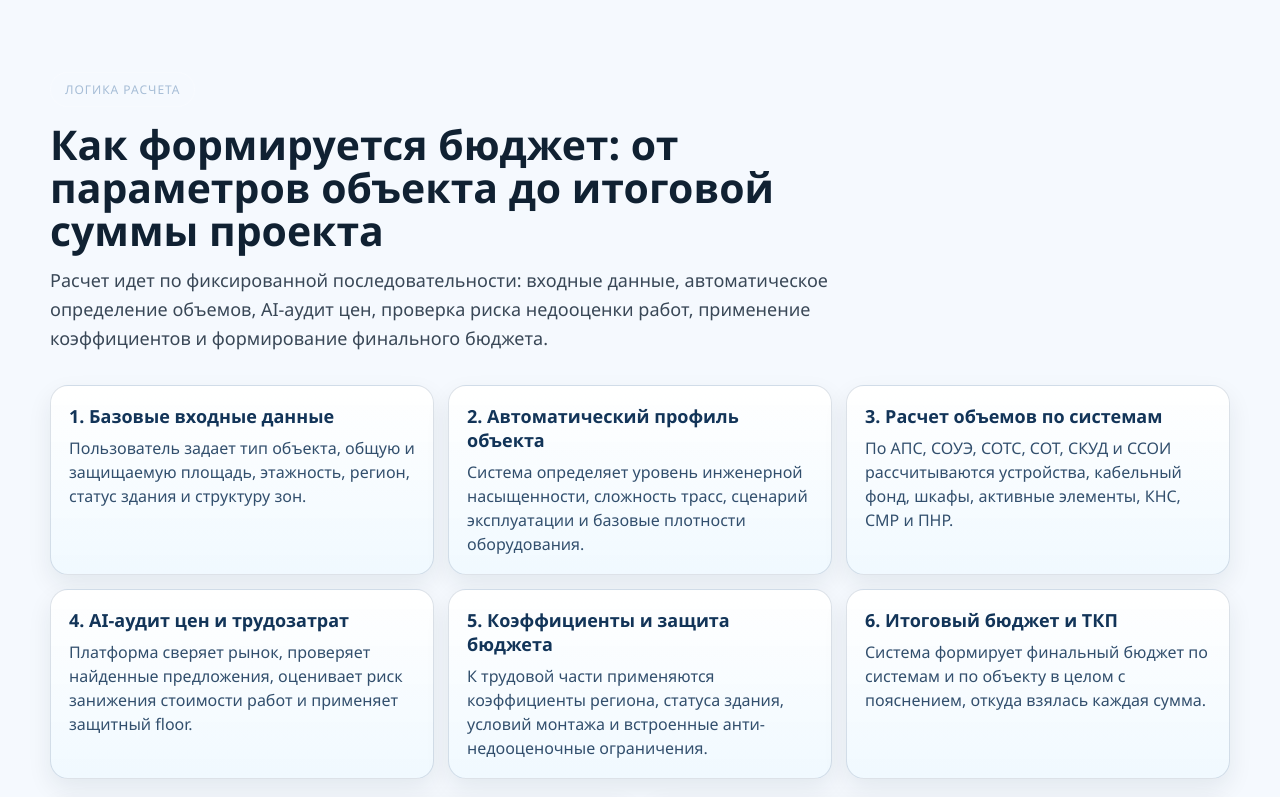
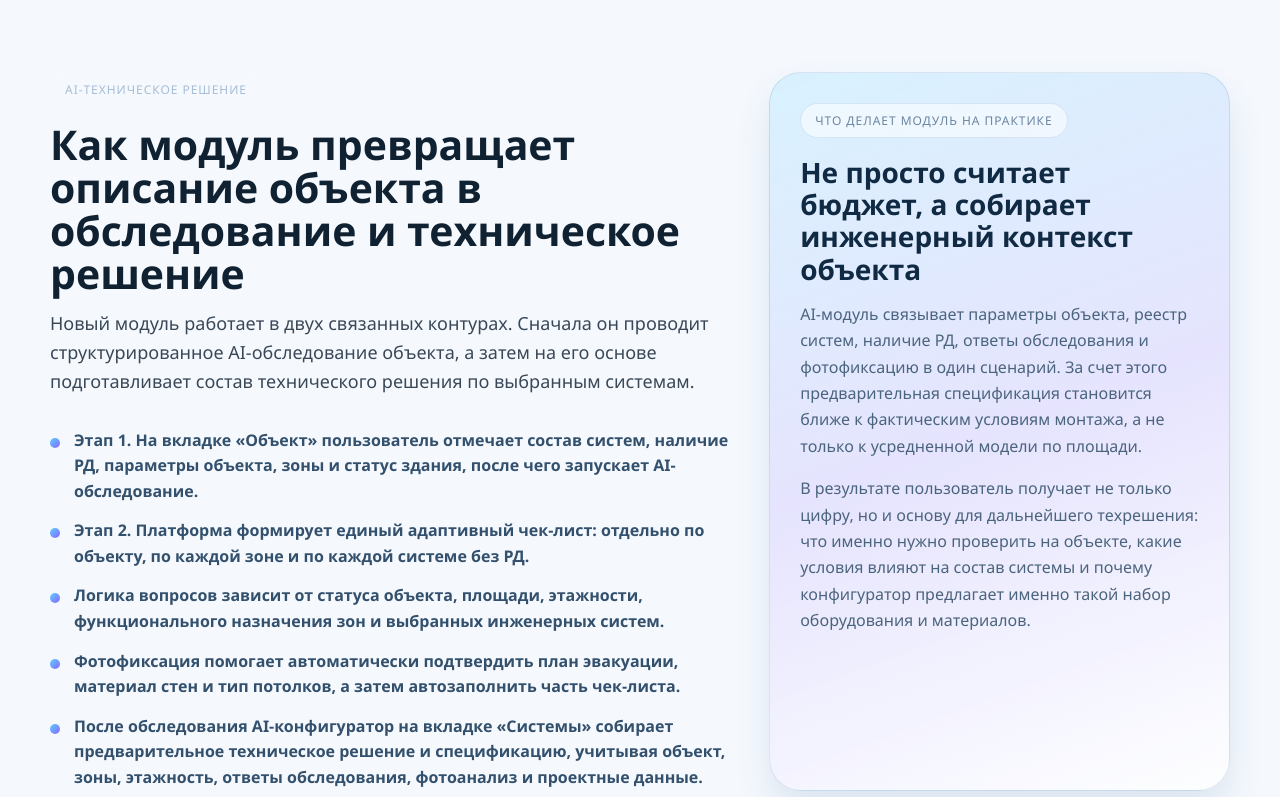
Before and after one commit to AlexSpider0686/Spider0, a React app in the folder src/: page / in a window 1280 px wide. Shown: the part 4560-5357 px from the top of the page. Built offline with nearby package versions, Linux system fonts and the light colour scheme; the HTML template or start-up script is replaced by a standard one.

Commit message:
Describe AI technical solution module

```diff
--- a/src/components/CalculationLogicStep.jsx
+++ b/src/components/CalculationLogicStep.jsx
@@ -86,7 +86,19 @@ export default function CalculationLogicStep({ objectData, systems, systemResult
         </article>
 
         <article className="logic-card">
-          <h3>3. Откуда берутся цены оборудования</h3>
+          <h3>3. AI-Техническое решение</h3>
+          <p>
+            После заполнения объекта система может запустить AI-обследование. Сначала пользователь фиксирует состав систем и наличие РД, затем платформа строит
+            адаптивный чек-лист по объекту, зонам и системам без рабочей документации.
+          </p>
+          <p>
+            Вопросы чек-листа зависят от статуса объекта, площади, этажности и типа зон. Фотофиксация помогает автоматически подтвердить часть инженерных условий
+            и передать их в AI-конфигуратор. На выходе модуль уточняет состав оборудования и материалов до формирования итоговой спецификации.
+          </p>
+        </article>
+
+        <article className="logic-card">
+          <h3>4. Откуда берутся цены оборудования</h3>
           <p>
             Базовые ориентиры берутся из внутренних справочников, после чего запускается AI-аудит цен: система ищет
             сопоставимые предложения у поставщиков и на сайте производителя выбранного вендора.
@@ -98,7 +110,7 @@ export default function CalculationLogicStep({ objectData, systems, systemResult
         </article>
 
         <article className="logic-card">
-          <h3>4. Как считается стоимость работ</h3>
+          <h3>5. Как считается стоимость работ</h3>
           <p>
             СМР+ПНР считаются по составу работ, а не по рублям за квадратный метр. База складывается из монтажа основных
             элементов, ПНР, контроллеров, кабельных работ, КНС и точек интеграции.
@@ -114,7 +126,7 @@ export default function CalculationLogicStep({ objectData, systems, systemResult
         </article>
 
         <article className="logic-card">
-          <h3>5. AI-проверка недооценки</h3>
+          <h3>6. AI-проверка недооценки</h3>
           <p>
             В расчете есть отдельный AI-контур, который оценивает риск недооценки СМР+ПНР. Он анализирует PDF-override,
             кабельную насыщенность, КНС, плотность узлов, набор оборудования, регион и условия работ.
@@ -128,7 +140,7 @@ export default function CalculationLogicStep({ objectData, systems, systemResult
         </article>
 
         <article className="logic-card">
-          <h3>6. Коэффициенты и начисления</h3>
+          <h3>7. Коэффициенты и начисления</h3>
           <p>
             После расчета базы работ система применяет коэффициенты условий выполнения, коэффициент действующего здания и
             региональный коэффициент. Региональная часть ограничена floor-логикой и не может искусственно удешевить труд ниже базы.
@@ -140,7 +152,7 @@ export default function CalculationLogicStep({ objectData, systems, systemResult
         </article>
 
         <article className="logic-card">
-          <h3>7. Проектирование</h3>
+          <h3>8. Проектирование</h3>
           <p>
             Проектирование считается отдельно по каждой системе от расчетного объема и сложности. Затем применяется ставка
             проектирования и коэффициенты сложности, после чего проектные работы попадают в общий бюджет отдельной строкой.
@@ -152,7 +164,7 @@ export default function CalculationLogicStep({ objectData, systems, systemResult
         </article>
 
         <article className="logic-card">
-          <h3>8. Итоговая формула бюджета</h3>
+          <h3>9. Итоговая формула бюджета</h3>
           <p>
             Итог складывается из оборудования, материалов, работ и проектирования, после чего добавляются рентабельность и НДС
             по выбранному налоговому режиму.
@@ -170,7 +182,7 @@ export default function CalculationLogicStep({ objectData, systems, systemResult
         </article>
 
         <article className="logic-card">
-          <h3>9. Что происходит при изменении параметров</h3>
+          <h3>10. Что происходит при изменении параметров</h3>
           <p>
             Любое изменение параметров объекта, системы, вендора, PDF-спецификации, цены или объема запускает пересчет:
             обновляются объемы, AI-аудит цен, анти-недооценочный контур по работам и общий бюджет проекта.
--- a/src/pages/AboutSystemPage.tsx
+++ b/src/pages/AboutSystemPage.tsx
@@ -55,6 +55,24 @@ const chapters = [
       "AI-аудит цен сопоставляет расчетные позиции с рыночными предложениями и проверяет надежность найденных цен.",
       "AI-проверка трудозатрат оценивает риск занижения стоимости работ и ПНР и усиливает расчет, если видит признаки недооценки.",
       "Алгоритм обработки PDF APS распознает строки спецификации, валидирует единицы измерения, сопоставляет их с ценовыми источниками и формирует проектный контур расчета.",
+    ],
+  },
+  {
+    id: "ai-technical-solution",
+    title: "Модуль AI-Техническое решение",
+    paragraphs: [
+      "Модуль AI-Техническое решение добавляет в платформу новый уровень инженерной детализации между карточкой объекта и итоговой спецификацией. Он нужен для того, чтобы собрать не только общие параметры здания, но и фактические условия обследования, которые влияют на подбор оборудования, расходных материалов, маршруты трасс и трудоемкость монтажа.",
+      "Модуль построен как двухэтапный контур. На первом этапе пользователь запускает AI-обследование объекта. На втором этапе AI-конфигуратор использует данные обследования вместе с объектом, зонами, статусом здания и составом систем, чтобы подготовить предварительное техническое решение по каждой выбранной системе.",
+    ],
+    bullets: [
+      "Этап 1. Реестр систем. Пользователь отмечает, какие инженерные системы входят в проект, и указывает наличие РД. Если по системе есть РД, модуль не строит по ней полный чек-лист, а использует ее как уточняющий контур.",
+      "Этап 2. Проверка готовности запуска. Кнопка AI-обследования активируется только после заполнения обязательных параметров: тип объекта, общая и защищаемая площадь, этажность, зоны, этажи зон и статус объекта.",
+      "Этап 3. Динамический чек-лист. Платформа генерирует единый адаптивный опросник по объекту, зонам и системам. Для строящегося объекта акцент смещается на готовность контура и закладных, для действующего — на отделку, доступ, график работ и ограничения монтажа.",
+      "Этап 4. Зональная логика. Для каждой зоны формируются собственные блоки вопросов с учетом назначения зоны, площади и этажности. За счет этого офис, склад, паркинг и лобби обследуются по разным сценариям.",
+      "Этап 5. Фотофиксация. Модуль подсказывает, что именно нужно снять в конкретной зоне: план эвакуации, поверхность стен, тип потолка, монтажные условия. AI-анализ фото пытается подтвердить план эвакуации, определить материал стен и тип потолка и автоматически подставляет эти данные в чек-лист.",
+      "Этап 6. AI-конфигуратор. После обследования система формирует предварительную спецификацию оборудования и материалов, учитывая площадь, защищаемую площадь, зонирование, этажность, статус объекта, ответы обследования, фотоанализ и проектные данные APS/PDF, если они загружены.",
+      "Этап 7. Управляемая корректировка. Пользователь может вручную поправить количества в конфигураторе, не разрушая логику базового расчета.",
+      "Технически все данные обследования и конфигурации жестко привязаны к UUID проекта и объекта, а AI-вызовы защищены механизмом экспоненциальной задержки с пятью ретраями.",
     ],
   },
   {
--- a/src/pages/HomePage.tsx
+++ b/src/pages/HomePage.tsx
@@ -163,6 +163,14 @@ const aiFlowSteps = [
   "6. Формирование итогового бюджета с рыночным floor и объяснением происхождения суммы.",
 ];
 
+const aiTechnicalSolutionPoints = [
+  "Этап 1. На вкладке «Объект» пользователь отмечает состав систем, наличие РД, параметры объекта, зоны и статус здания, после чего запускает AI-обследование.",
+  "Этап 2. Платформа формирует единый адаптивный чек-лист: отдельно по объекту, по каждой зоне и по каждой системе без РД.",
+  "Логика вопросов зависит от статуса объекта, площади, этажности, функционального назначения зон и выбранных инженерных систем.",
+  "Фотофиксация помогает автоматически подтвердить план эвакуации, материал стен и тип потолков, а затем автозаполнить часть чек-листа.",
+  "После обследования AI-конфигуратор на вкладке «Системы» собирает предварительное техническое решение и спецификацию, учитывая объект, зоны, этажность, ответы обследования, фотоанализ и проектные данные.",
+];
+
 export function HomePage() {
   const [authOpen, setAuthOpen] = useState(false);
 
@@ -291,6 +299,31 @@ export function HomePage() {
         </div>
       </section>
 
+      <section className="section section--light" id="ai-technical-solution">
+        <div className="container feature-layout">
+          <div>
+            <SectionHeader eyebrow="AI-Техническое решение" title="Как модуль превращает описание объекта в обследование и техническое решение">
+              Новый модуль работает в двух связанных контурах. Сначала он проводит структурированное AI-обследование объекта, а затем на его основе подготавливает состав технического решения по выбранным системам.
+            </SectionHeader>
+            <ul className="growth-list">
+              {aiTechnicalSolutionPoints.map((item) => (
+                <li key={item}>{item}</li>
+              ))}
+            </ul>
+          </div>
+          <div className="spotlight-card">
+            <div className="spotlight-card__eyebrow">Что делает модуль на практике</div>
+            <h3>Не просто считает бюджет, а собирает инженерный контекст объекта</h3>
+            <p>
+              AI-модуль связывает параметры объекта, реестр систем, наличие РД, ответы обследования и фотофиксацию в один сценарий. За счет этого предварительная спецификация становится ближе к фактическим условиям монтажа, а не только к усредненной модели по площади.
+            </p>
+            <p>
+              В результате пользователь получает не только цифру, но и основу для дальнейшего техрешения: что именно нужно проверить на объекте, какие условия влияют на состав системы и почему конфигуратор предлагает именно такой набор оборудования и материалов.
+            </p>
+          </div>
+        </div>
+      </section>
+
       <section className="section section--light" id="calculation-logic">
         <div className="container">
           <SectionHeader eyebrow="Логика расчета" title="Как формируется бюджет: от параметров объекта до итоговой суммы проекта">
```
